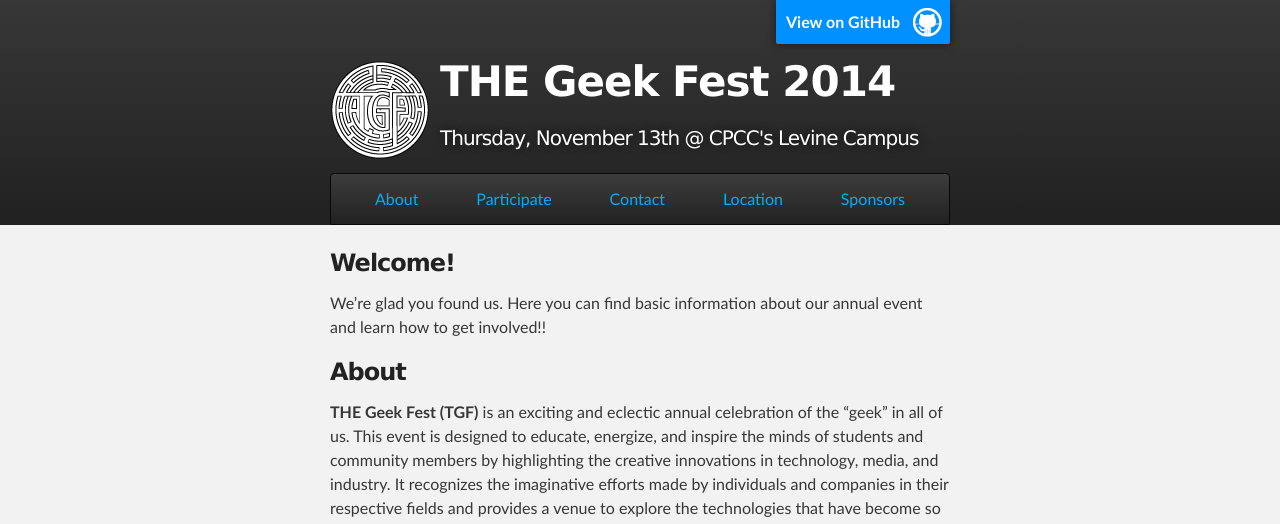
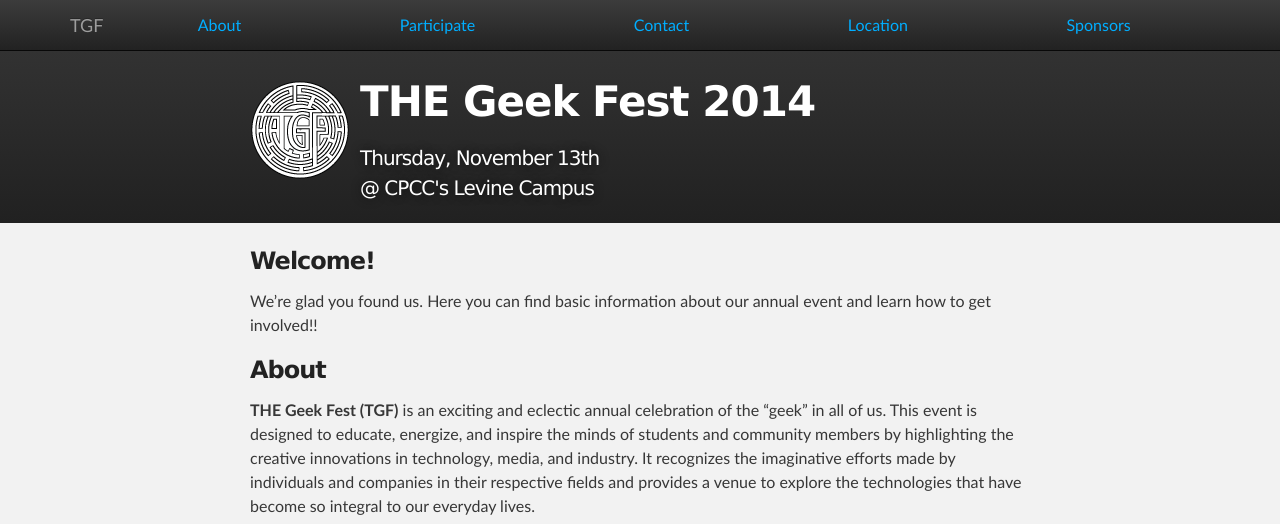
Before and after one commit to bkeyvani/thegeekfest.github.io, a Jekyll site: the page built from index.html, in a window 1280 px wide and 1400 px high. Shown: the top 524 px of the window. Built offline with Jekyll 4.4.1, drawn with Linux system fonts in a browser that asks for light colours; nearby versions of some CDN libraries.

Commit message:
updated navbar to fixed at top
for consistency btw destop and mobile, and allow more space for additional nav items

```diff
--- a/_config.yml
+++ b/_config.yml
@@ -9,11 +9,12 @@
 
 # Event Information
 event_date: "Thursday, November 13th"
-event_location: "CPCC&#39;s Levine Campus"
+event_location: "CPCC's Levine Campus"
 social-media:
   - "facebook": "https://www.facebook.com/thegeekfest"
   - "twitter": "https://twitter.com/thegeekfest"
-  - "google-plus": "http://plus.google.com/"
+  - "github-alt": "https://github.com/thegeekfest/thegeekfest.github.io"
+  - "google-plus": "https://plus.google.com/"
 
 # Where things are
 source:      .
--- a/_includes/footer.html
+++ b/_includes/footer.html
@@ -15,6 +15,8 @@
           {% endfor %}
         </div>
       </p>
-      <p class="footnote">Published with <a href="http://pages.github.com">GitHub Pages</a></p>
+      <p class="footnote">
+        Published with <a href="http://pages.github.com">GitHub Pages</a>
+      </p>
     </footer>
   </div>
--- a/_includes/header.html
+++ b/_includes/header.html
@@ -1,13 +1,13 @@
 <!-- HEADER -->
 <div id="header_wrap" class="outer">
   <header class="inner">
-    <a id="forkme_banner" href="https://github.com/thegeekfest">View on GitHub</a>
     <a href="{{ site.baseurl }}/"><img id="logo" src="{{ site.baseurl }}/assets/images/logo-white-100.png" alt="THE Geek Fest Logo"></a>
     <h1 id="project_title"><a href="/">{{ site.title }}</a></h1>
-    <h2 id="project_tagline">{{site.event_date}} @ {{ site.event_location }}</h2>
+    <h2 id="project_tagline">{{site.event_date}}<br>@ {{ site.event_location }}</h2>
     <div class="clear"></div>
     {% if page.navigation %}
-      <nav class="navbar navbar-inverse page-navigation" role="navigation">
+      <nav class="navbar navbar-inverse navbar-fixed-top" role="navigation">
+        <div class="container">
           <!-- Brand and toggle get grouped for better mobile display -->
           <div class="navbar-header">
             <button type="button" class="navbar-toggle collapsed" data-toggle="collapse" data-target="#navbar-collapse-1">
@@ -16,6 +16,7 @@
               <span class="icon-bar"></span>
               <span class="icon-bar"></span>
             </button>
+              <a class="navbar-brand" href="#">TGF</a>
           </div>
           <!-- Collect the nav links, forms, and other content for toggling -->
           <div class="collapse navbar-collapse" id="navbar-collapse-1">
@@ -31,6 +32,7 @@
             {% endfor %}
             </ul>
           </div><!-- /.navbar-collapse -->
+        </div><!-- /.container-fluid -->
       </nav>
     {% endif %}
   </header>
--- a/assets/stylesheets/stylesheet.css
+++ b/assets/stylesheets/stylesheet.css
@@ -431,7 +431,7 @@
 
 .inner {
   position: relative;
-  max-width: 640px;
+  max-width: 800px;
   padding: 20px 10px;
   margin: 0 auto;
 }
@@ -461,7 +461,7 @@
 }
 
 #header_wrap .inner {
-  padding: 50px 10px 0   10px;
+  padding: 70px 10px 0   10px;
 }
 
 #main_content.inner {
@@ -538,7 +538,7 @@
 
 .video iframe {
   width: 100%;
-  height: 360px;
+  height: 439px;
 }
 /*******************************************************************************
 Small Device Styles
--- a/index.html
+++ b/index.html
@@ -35,7 +35,7 @@
 </h3>
 
 <p>THE Geek Fest is a community driven event, so we depend on the help and creativity of a lot of folks. We are looking for speakers, exhibitors, sponsors and volunteers. Please complete our short form to get started.</p>
-<p class="center"><a href="participate/"><span class="nav-link wide big round-button">Be a part of THE Geek Fest</span></a></p>
+<a class="btn btn-lg btn-primary" href="participate/">Be a part of THE Geek Fest</a>
 
 <h3>
   <a name="contact" class="anchor" href="#xontact">
```
Lines whose indentation alone changed are shown as unchanged.
